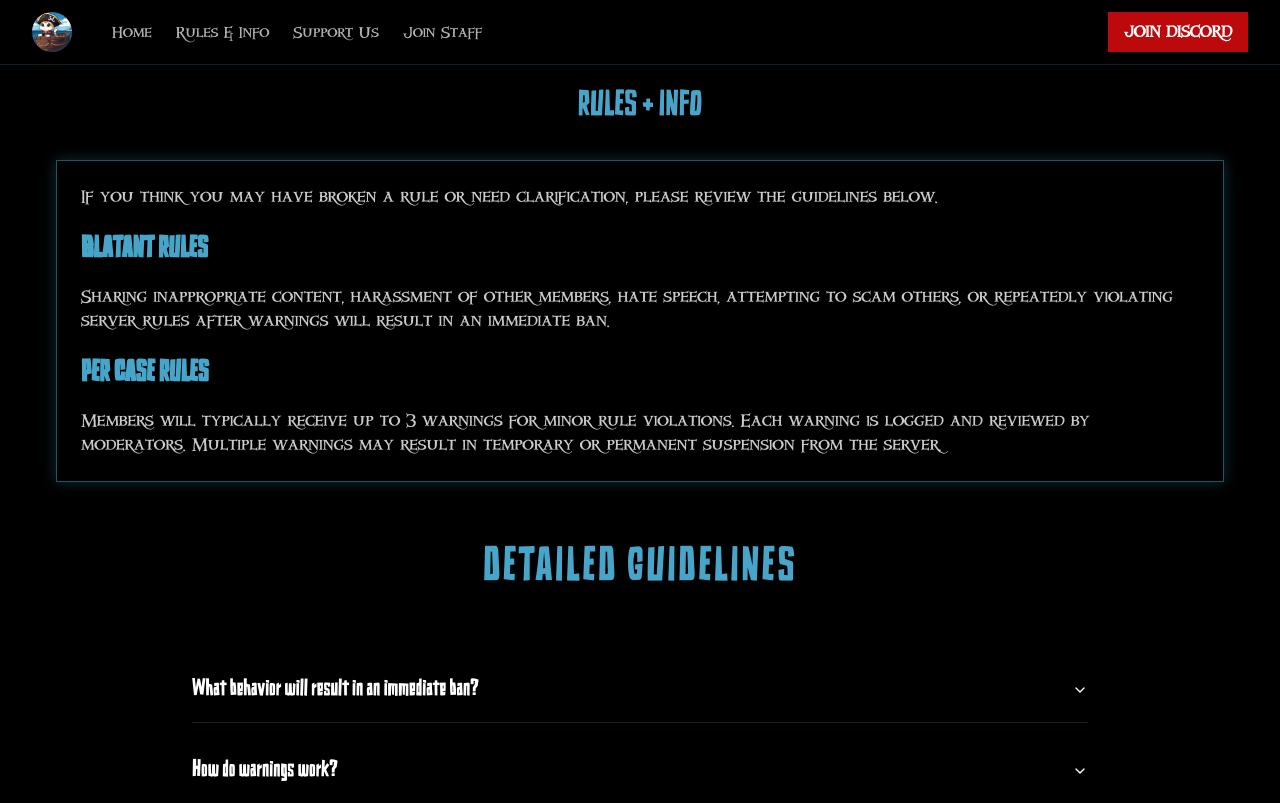
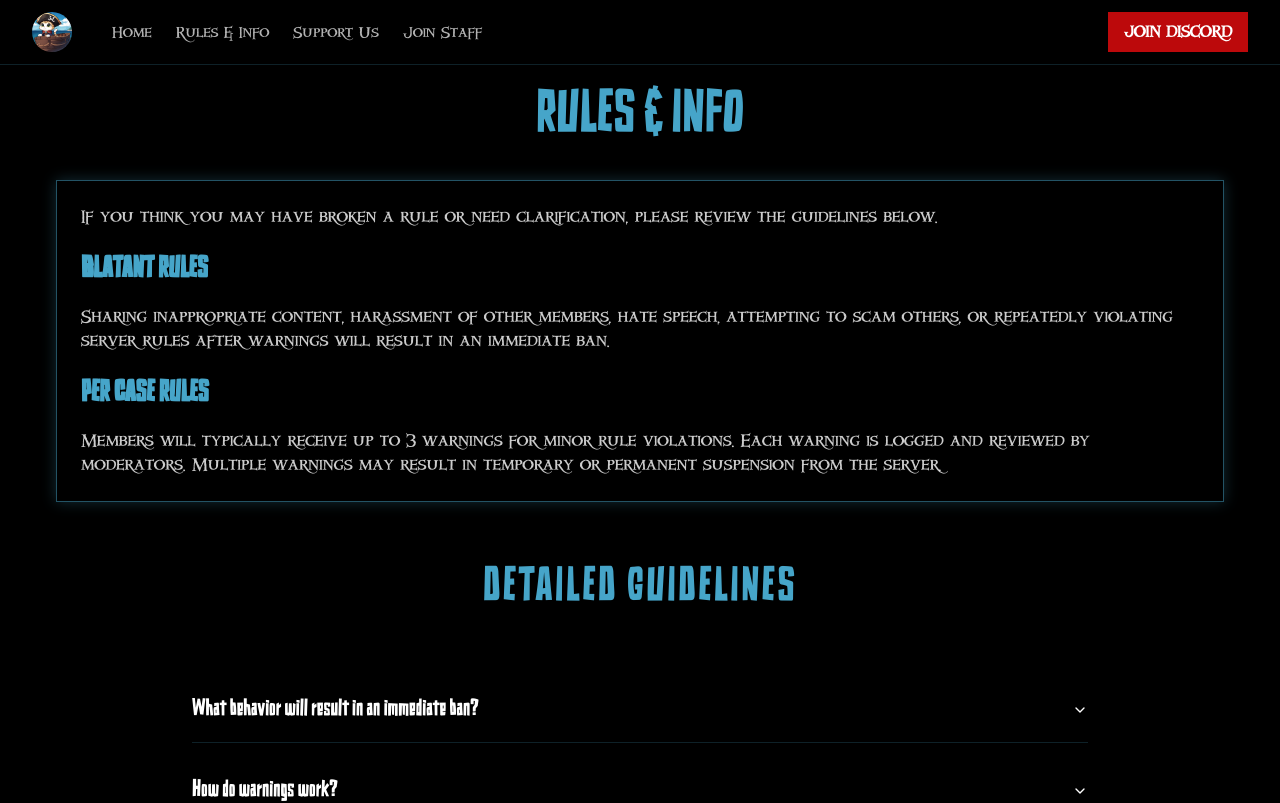
Before and after one commit to snowypy/Fleets, a Next.js app: page /rules in a window 1280 px wide. Shown: the top 803 px of the page. Built offline with nearby package versions, Linux system fonts and the light colour scheme.

Commit message:
Refactor font sizes in RulesPage and SupportPage components

```diff
--- a/app/rules/page.tsx
+++ b/app/rules/page.tsx
@@ -26,9 +26,9 @@ export default function RulesPage() {
           initial={{ opacity: 0, y: 20 }}
           whileInView={{ opacity: 1, y: 0 }}
           viewport={{ once: true }}
-          className="text-4xl text-[#46A5C9] text-center mb-8 pt-16"
+          className="text-6xl text-[#46A5C9] text-center mb-8 pt-16"
         >
-          RULES + INFO
+          RULES & INFO
         </motion.h2>
 
         <GlowingBorder>
--- a/app/support/page.tsx
+++ b/app/support/page.tsx
@@ -34,7 +34,7 @@ export default function SupportPage() {
           initial={{ opacity: 0, y: 20 }}
           whileInView={{ opacity: 1, y: 0 }}
           viewport={{ once: true }}
-          className="text-4xl text-[#46A5C9] text-center mb-8"
+          className="text-6xl text-[#46A5C9] text-center mb-8"
         >
           Support Us
         </motion.h2>
```
